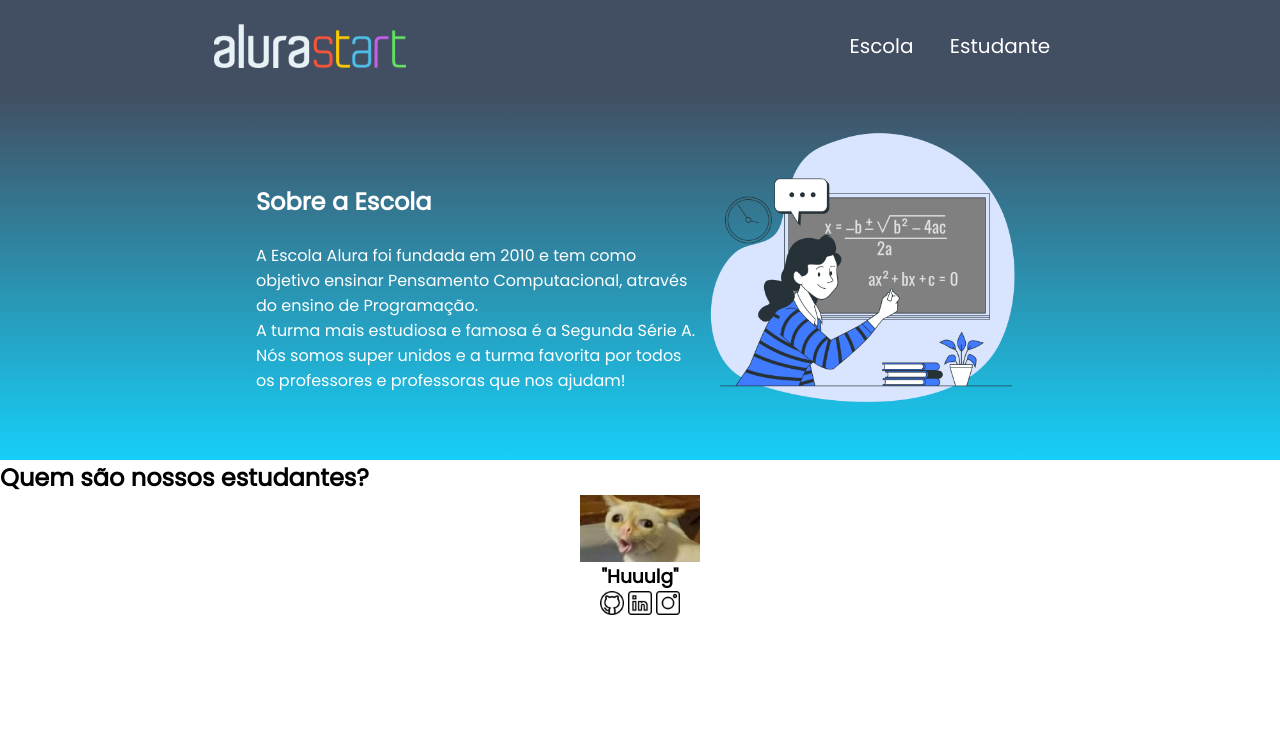
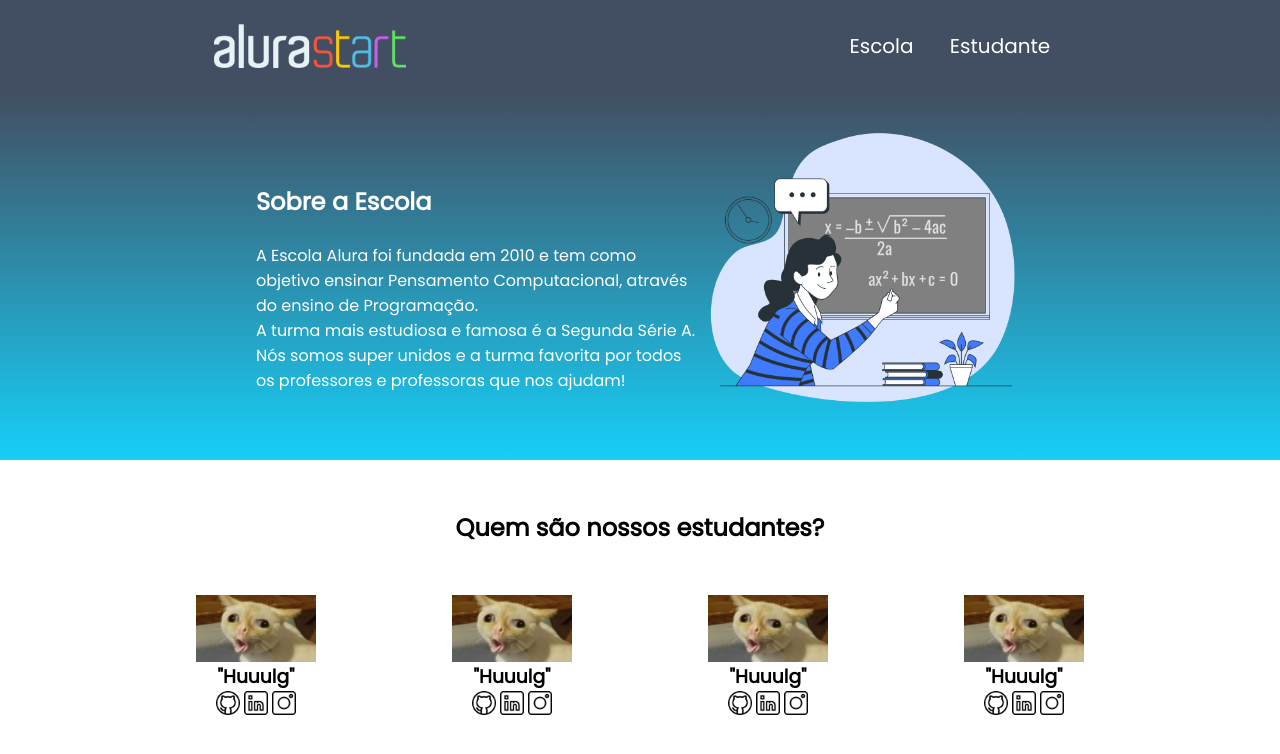
Before and after one commit to LC231A/site-escola, a plain HTML site: page index.html in a window 1280 px wide. Drawn offline with Linux system fonts and the light colour scheme.

Commit message:
Add files via upload

```diff
--- a/index.html
+++ b/index.html
@@ -32,6 +32,8 @@
 
 <section class="estudante">
     <h2 class="estudante-título"> Quem são nossos estudantes?</h2>
+    <div class="estudante-todos">
+        <span></span>
     <div class="estudante-div">
         <img class="estudante-imagem" src="gato.jpg" alt="foto do gato">
         <h3 class="estudante-nome">"Huuulg"</h3>
@@ -39,6 +41,31 @@
         <img class="estudante-icone" src="linkedin.png">
         <img class="estudante-icone" src="instagram.png">
     </div>
+
+    <div class="estudante-div">
+        <img class="estudante-imagem" src="gato.jpg" alt="foto do gato">
+        <h3 class="estudante-nome">"Huuulg"</h3>
+        <img class="estudante-icone" src="github.png">
+        <img class="estudante-icone" src="linkedin.png">
+        <img class="estudante-icone" src="instagram.png">
+     </div>
+
+     <div class="estudante-div">
+        <img class="estudante-imagem" src="gato.jpg" alt="foto do gato">
+        <h3 class="estudante-nome">"Huuulg"</h3>
+        <img class="estudante-icone" src="github.png">
+        <img class="estudante-icone" src="linkedin.png">
+        <img class="estudante-icone" src="instagram.png">
+    </div>
+
+    <div class="estudante-div">
+        <img class="estudante-imagem" src="gato.jpg" alt="foto do gato">
+        <h3 class="estudante-nome">"Huuulg"</h3>
+        <img class="estudante-icone" src="github.png">
+        <img class="estudante-icone" src="linkedin.png">
+        <img class="estudante-icone" src="instagram.png">
+    </div>
+    </div>
 </section>
 </body>
 
--- a/style.css
+++ b/style.css
@@ -57,3 +57,13 @@ body {
 .estudante-div {
     text-align: center;
 }
+
+.estudante-título {
+    text-align: center;
+    padding: 50px 0;
+}
+
+.estudante-todos {
+    display: grid;
+    grid-template-columns: 10% 20% 20% 20% 20% 10%;
+}
```
